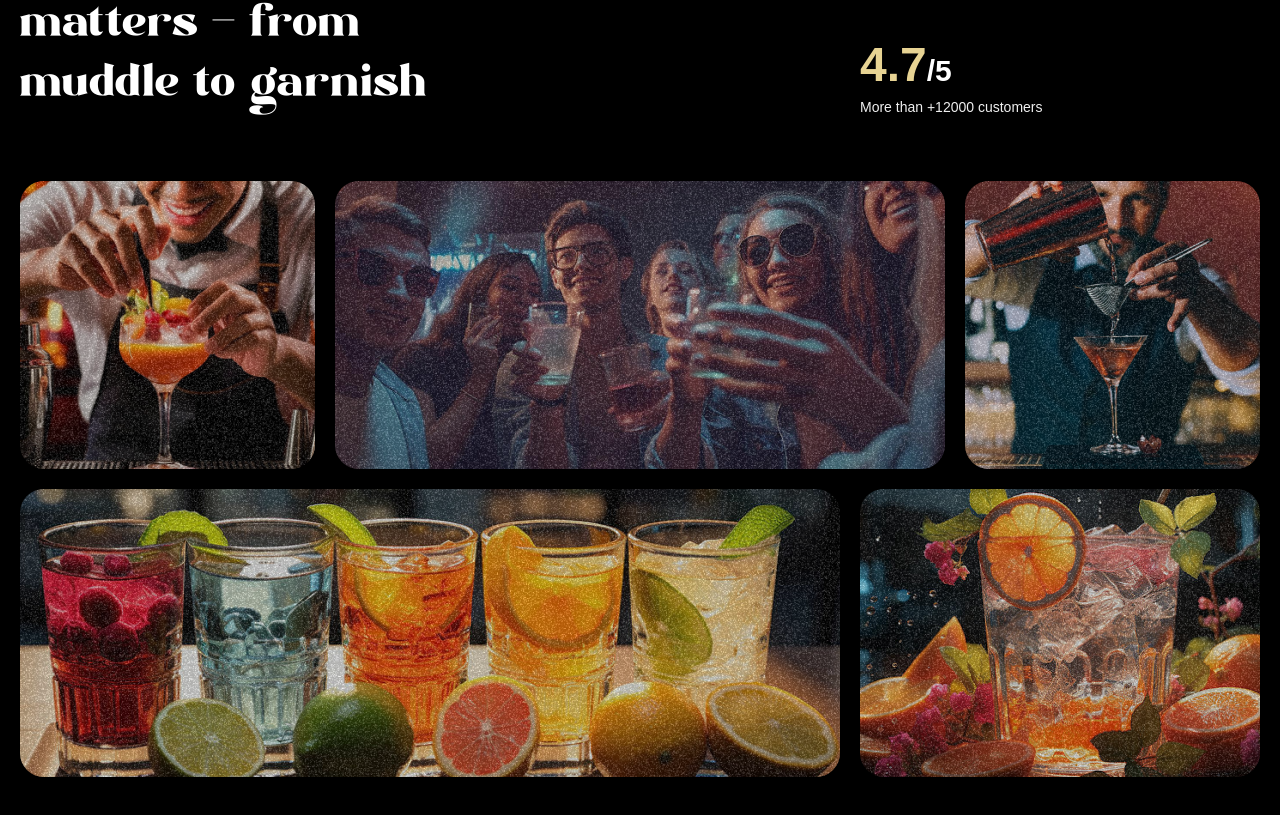
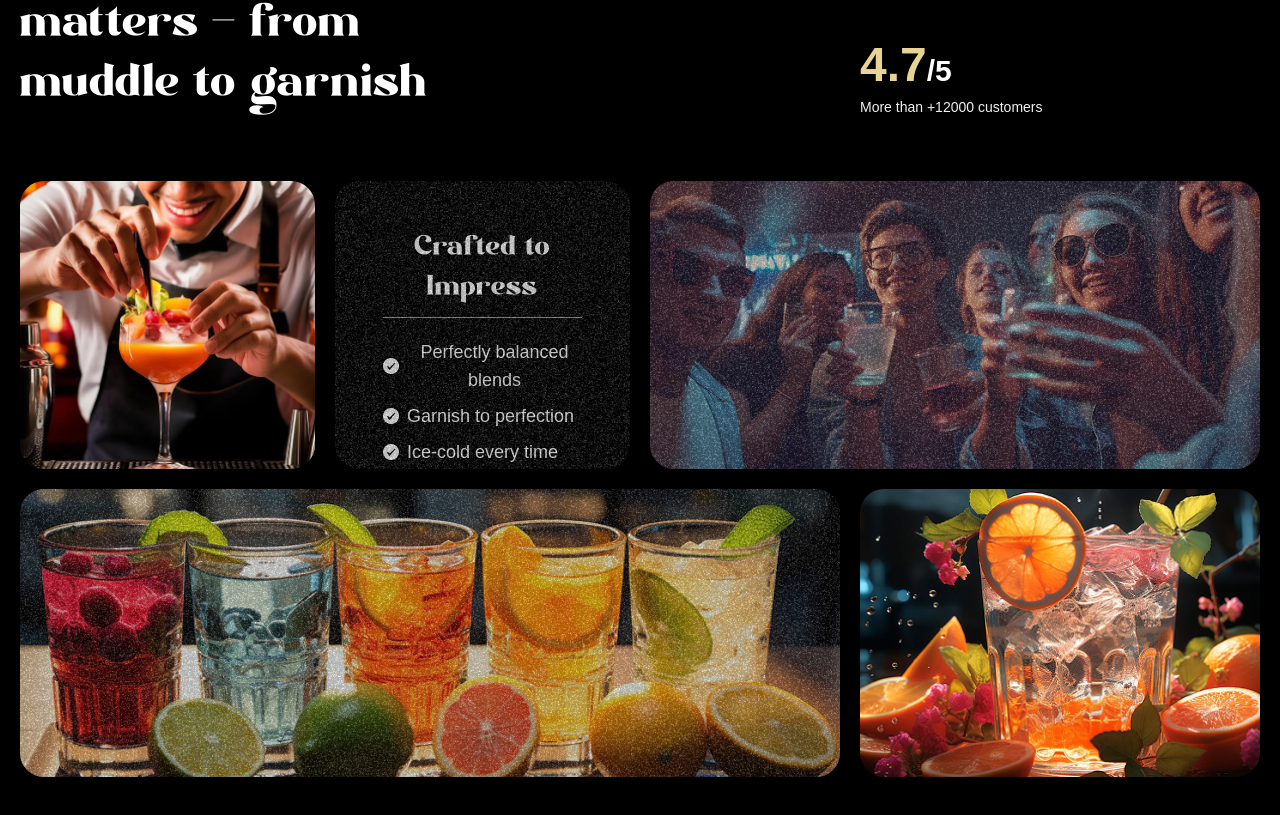
Before and after one commit to MarceM1/gsap_cocktails, a React (Vite) app: page / in a window 1280 px wide. Shown: the part 1843-2658 px from the top of the page. Built offline with nearby package versions, Linux system fonts and the light colour scheme; a web font is replaced by a local one.

Commit message:
Modified about section

```diff
--- a/src/components/About.jsx
+++ b/src/components/About.jsx
@@ -67,8 +67,41 @@ const About = () => {
 
       <div className="top-grid">
         <div className="md:col-span-3">
+            <div className=""/>
+            <img src="/images/abt1.png" alt="grid-img-1" />
+        </div>
+
+        <div className="md:col-span-3">
             <div className="noisy"/>
-            <img src="/images/abt1.png" alt="grid-img-1" />
+            <div className="flex flex-col w-full h-full px-12 py-12 text-center gap-5">
+                <h3 className="text-4xl font-modern-negra border-b-[1px] border-gray-400 pb-2 text-white">Crafted to Impress</h3>
+                <div className="flex flex-col gap-2">
+                    <div className="flex items-center gap-2">
+                        <img src="/images/check.png" alt="check"
+                        className="size-4"
+                        />
+                        <p className="text-lg">Perfectly balanced blends</p>
+                    </div>
+                    <div className="flex items-center gap-2">
+                        <img src="/images/check.png" alt="check"
+                        className="size-4"
+                        />
+                        <p className="text-lg">Garnish to perfection</p>
+                    </div>
+                    <div className="flex items-center gap-2">
+                        <img src="/images/check.png" alt="check"
+                        className="size-4"
+                        />
+                        <p className="text-lg">Ice-cold every time</p>
+                    </div>
+                    <div className="flex items-center gap-2">
+                        <img src="/images/check.png" alt="check"
+                        className="size-4"
+                        />
+                        <p className="text-lg">Expert shaken $ stirred</p>
+                    </div>
+                </div>
+            </div>
         </div>
 
         <div className="md:col-span-6">
@@ -76,10 +109,7 @@ const About = () => {
             <img src="/images/abt2.png" alt="grid-img-2" />
         </div>
 
-        <div className="md:col-span-3">
-            <div className="noisy"/>
-            <img src="/images/abt5.png" alt="grid-img-5" />
-        </div>
+
       </div>
 
       <div className="bottom-grid">
@@ -88,7 +118,7 @@ const About = () => {
             <img src="/images/abt3.png" alt="grid-img-3" />
         </div>
         <div className="md:col-span-4">
-            <div className="noisy"/>
+            <div className=""/>
             <img src="/images/abt4.png" alt="grid-img-4" />
         </div>
       </div>
```
